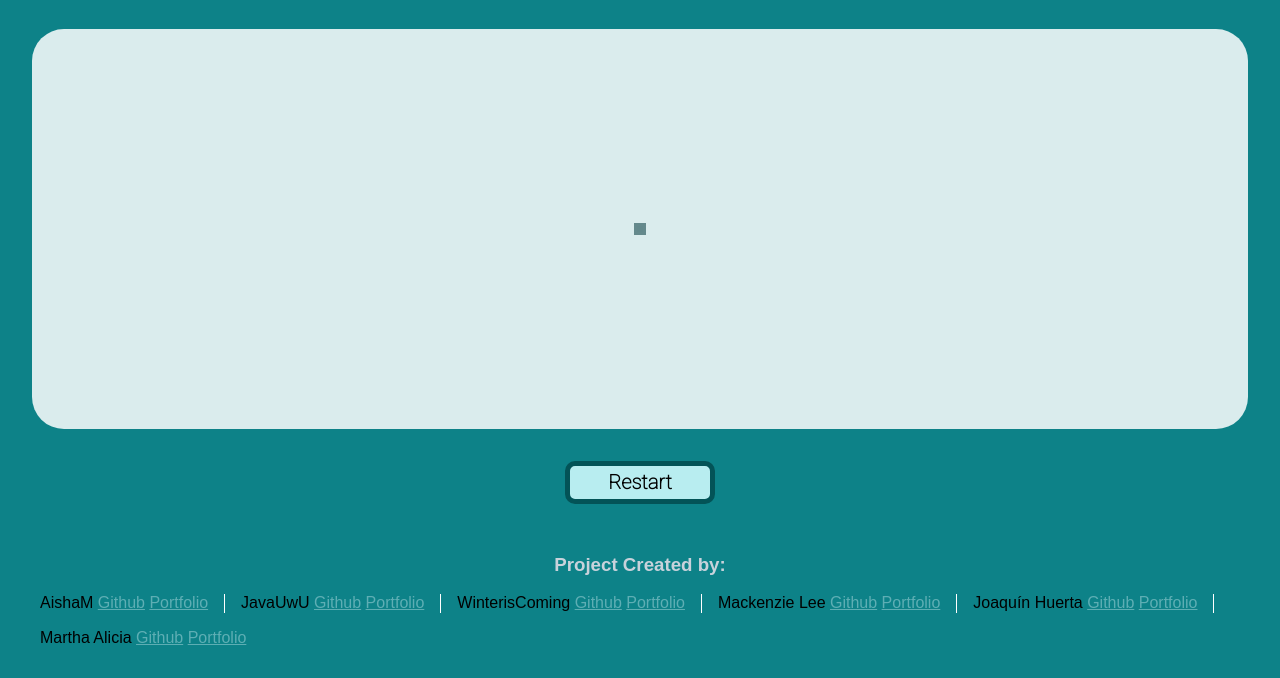
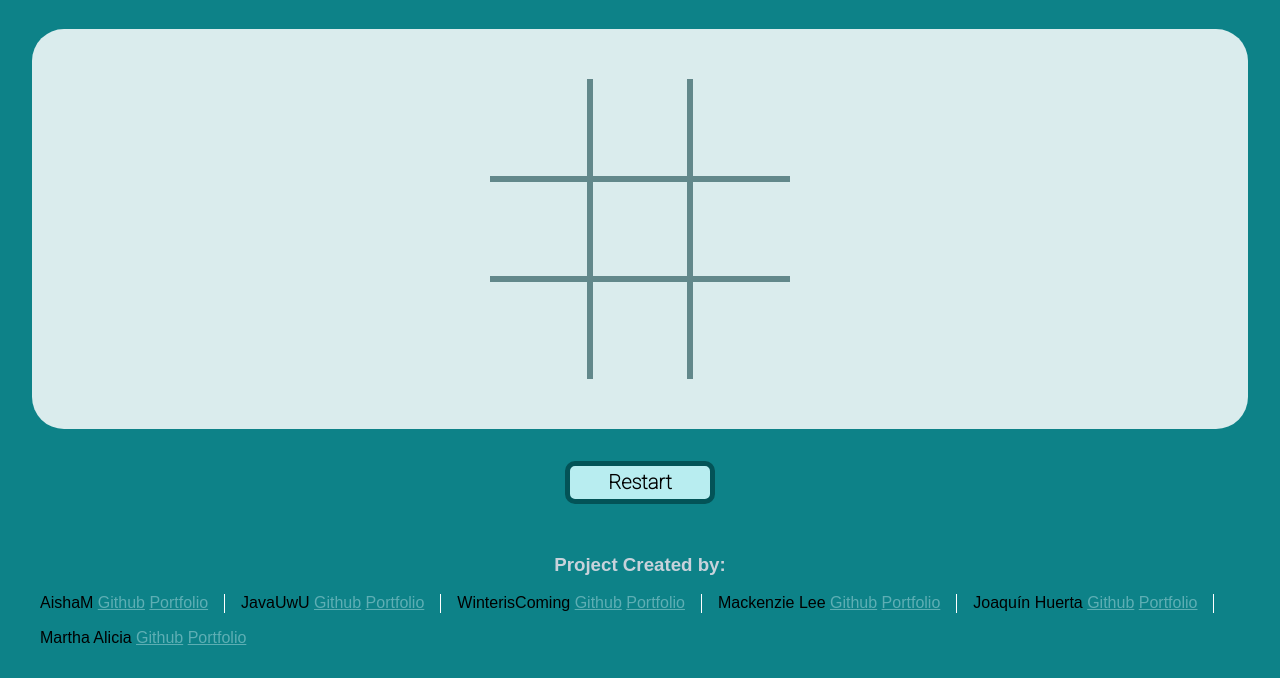
Before and after one commit to jcorp11/TicTacToe-100Devs, a website: page index.html in a window 1280 px wide. Shown: the part 122-800 px from the top of the page. Drawn offline with Linux system fonts and the light colour scheme; a web font is replaced by a local one.

Commit message:
removed another error from the css

```diff
--- a/css/style.css
+++ b/css/style.css
@@ -11,10 +11,6 @@
 /* LAYOUT
 /*******************************************/
 
-<<<<<<< HEAD
-=======
-
->>>>>>> 2d0273efbd9f6c35983727ed71ce133bc3d22fce
 :root {
 	--cell-size: 100px;
 
```
